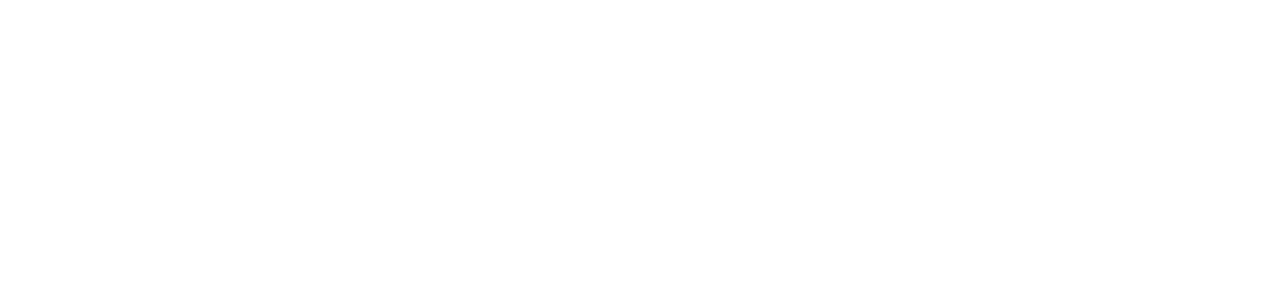
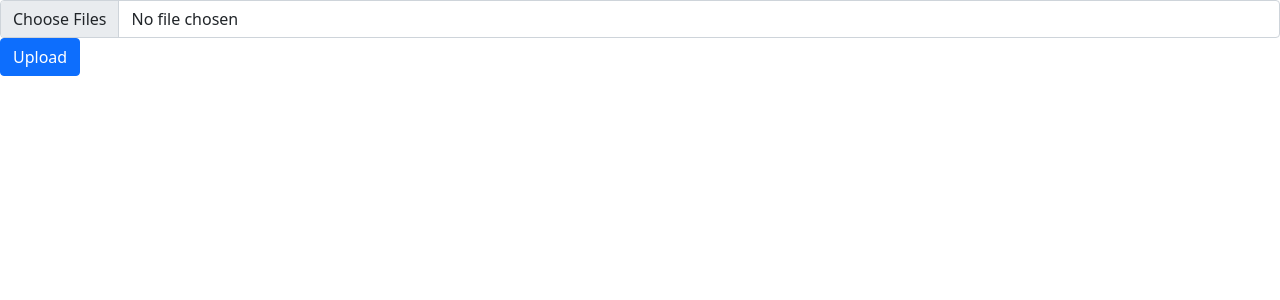
Before and after one commit to kiranrathor30697/learn-typescript-thoughtwin, a React (Create React App) app: page /multiple_img in a window 1280 px wide. Before the commit this address had no page. Shown: the top 300 px of the page. Built offline with nearby package versions, Linux system fonts and the light colour scheme.

Commit message:
image upload successfull and display done

```diff
--- a/src/App.tsx
+++ b/src/App.tsx
@@ -9,6 +9,7 @@
 import GetFackData from './basic/GetFackData';
 import Sum from './props/Sum';
 import MyComp from './props/MyComp';
+import Multiple_Img from './props/Multiple_Img';
 
 function App() {
   return (
@@ -18,7 +19,8 @@
         <Route path='/form' element={<Form />} />
         <Route path='/get_fack_data' element={<GetFackData />} />
         <Route path='/sum' element={<Sum />} />
-        <Route path='/my_comp' element={<MyComp />} />
+        <Route path='/sum' element={<Sum />} />
+        <Route path='/multiple_img' element={<Multiple_Img />} />
       </Routes>
     </BrowserRouter>
   );
--- a/src/basic/Home.tsx
+++ b/src/basic/Home.tsx
@@ -11,6 +11,7 @@
         <Link to="/form" className='p-5 text-decoration-none'>Form</Link>
         <Link to="/get_fack_data" className='p-5 text-decoration-none'>Get Fack Data</Link>
         <Link to="/my_comp" className='p-5 text-decoration-none'>MyComp</Link>
+        <Link to="/multiple_img" className='p-5 text-decoration-none'>Mulple Image</Link>
       </div>
    </>
   );
--- /dev/null
+++ b/src/props/Multiple_Img.tsx
@@ -0,0 +1,147 @@
+import React, { useState } from "react";
+
+const Multiple_Img = () => {
+  const [file, setFile] = useState<any>([]);
+
+  function uploadSingleFile(e:React.ChangeEvent<HTMLInputElement>) {
+    let d:any = e.target.files;
+    let ImagesArray = Object.entries(d).map((e:any,idx:number) =>
+      URL.createObjectURL(e[1])
+        );
+    // console.log(ImagesArray);
+    setFile([...file, ...ImagesArray]);
+    console.log("file", file);
+  }
+
+  function upload(e:React.MouseEvent<HTMLElement>) {
+    e.preventDefault();
+    console.log(file);
+  }
+
+  function deleteFile(e:React.MouseEvent<HTMLElement>) {
+    const s = file.filter((item:any, index:number) => item);
+    setFile(s);
+    console.log(s);
+  }
+
+  return (
+    <form>
+      <div className="form-group preview">
+        {file.length > 0 &&
+          file.map((item:any, index:number) => {
+            return (
+              <div key={item} className="d-flex justify-content-center">
+                <img src={item} alt="" className="p-3" /><br />
+                {/* <button type="button" onClick={() => deleteFile(index)}>
+                  delete
+                </button> */}
+              </div>
+            );
+          })}
+      </div>
+
+      <div className="form-group">
+        <input
+          type="file"
+          disabled={file.length === 5}
+          className="form-control"
+          onChange={uploadSingleFile}
+          multiple
+        />
+      </div>
+      {/* {
+        file.map((cv:any,idx:number)=>{
+          console.log('"""""""""""""',cv);
+          return (
+            <img src={cv} key={idx} />
+          )
+        })
+      } */}
+      <button
+        type="button"
+        className="btn btn-primary btn-block"
+        onClick={upload}
+      >
+        Upload
+      </button>
+    </form>
+  );
+};
+
+export default Multiple_Img;
+
+
+
+
+
+
+
+
+
+
+
+
+
+
+
+
+
+
+
+
+
+
+
+// import React, { useEffect, useState } from 'react';
+
+// interface myData {
+//     name:string;
+//     age:number;
+//     image:any;
+//     files:string;
+// }
+// let newFile:any = [];
+// export default function Multiple_Img() {
+
+//     const handle_Img = (e:React.ChangeEvent<HTMLInputElement>) => {
+//       const image:any =  e.currentTarget.files;
+//       // console.log(e.target.files);
+//       for (var elm of image) {
+//         if(image.length > 0){
+//           newFile.push(elm)
+//         }
+//       }
+//     }
+
+//     console.log('newData',newFile);
+
+//     const show_Img = () => {
+//       // console.log('ok');
+//       console.log(newFile);
+
+//     }
+//   return (
+//     <div >
+//       <br />
+//       <br />
+//       <div className='text-center'>
+//         <input type="file" multiple onChange={handle_Img}  id="file" /><br /><br />
+//       </div>
+//       <div className='text-center pe-5'>
+//         <button className='btn btn-success me-5' onClick={show_Img}>Show Image</button>
+//       </div>
+//       <div>
+//       {
+//         newFile.length > 0 &&
+//         newFile?.map((cv:any)=>{
+//           console.log(cv);
+//         })
+//       }
+//       {
+//         newFile.length > 0 ? console.log('false'):console.log('true')
+//       }
+//       </div>
+//       {/* <img src='' alt='Image Not Found' className='me-5' /><br /><br /> */}
+//     </div>
+//   );
+// }
```
